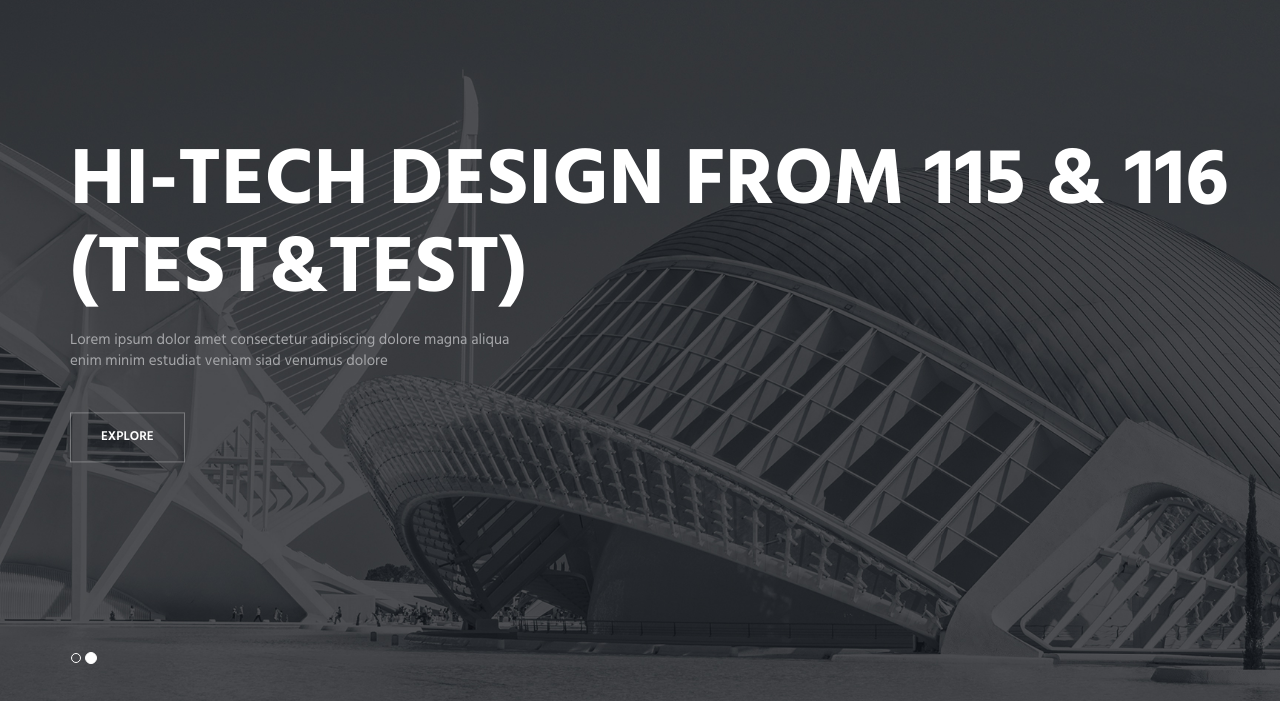
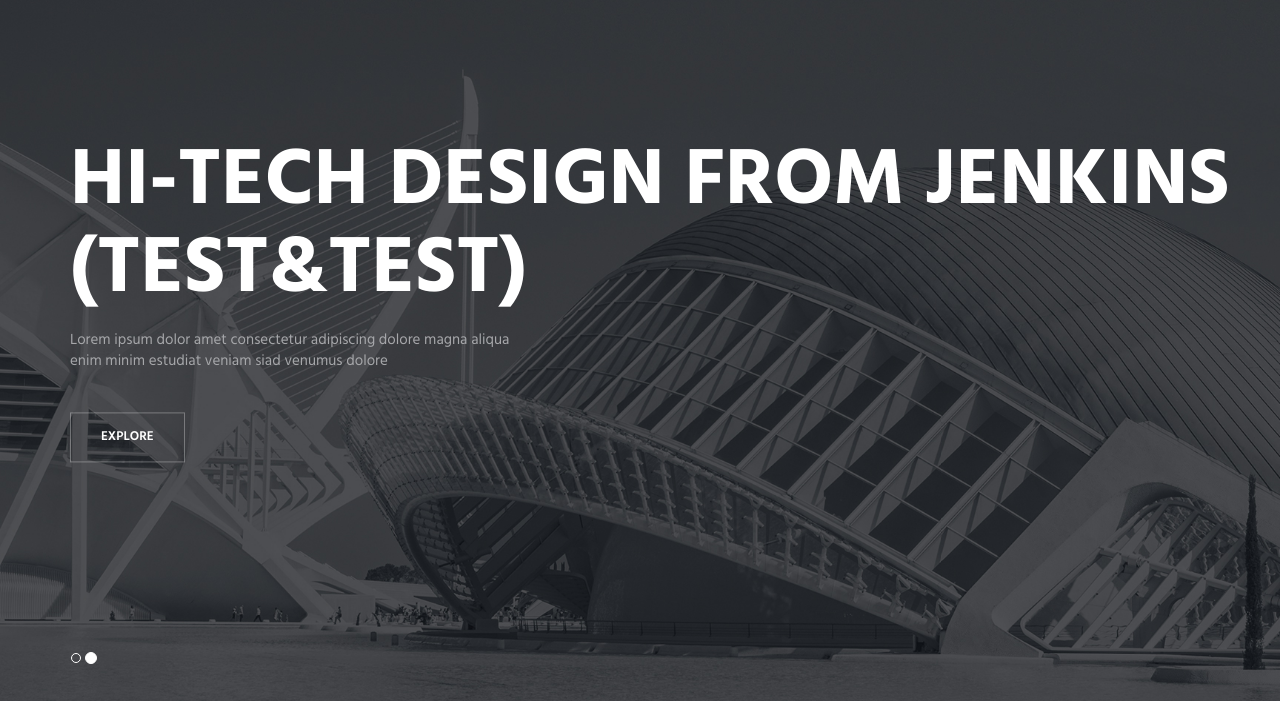
Before and after one commit to kayy2525/project-test, a plain HTML site: page index.html in a window 1280 px wide. Shown: the part 99-800 px from the top of the page. Drawn offline with Linux system fonts and the light colour scheme.

Commit message:
update index

```diff
--- a/index.html
+++ b/index.html
@@ -99,7 +99,7 @@
                     <div class="container">
                         <div class="carousel-centered">
                             <div class="margin-b-40">
-                                <h1 class="carousel-title">Hi-Tech Design from 115 & 116 (TEST&TEST)</h1>
+                                <h1 class="carousel-title">Hi-Tech Design from Jenkins (TEST&TEST)</h1>
                                 <p>Lorem ipsum dolor amet consectetur adipiscing dolore magna aliqua <br/> enim minim estudiat veniam siad venumus dolore</p>
                             </div>
                             <a href="#" class="btn-theme btn-theme-sm btn-white-brd text-uppercase">Explore</a>
@@ -111,7 +111,7 @@
                     <div class="container">
                         <div class="carousel-centered">
                             <div class="margin-b-40">
-                                <h2 class="carousel-title">Hi-Tech Design from 115 & 116 (TEST&TEST)</h2>
+                                <h2 class="carousel-title">Hi-Tech Design from jenkins (TEST&TEST)</h2>
                                 <p>Lorem ipsum dolor amet consectetur adipiscing dolore magna aliqua <br/> enim minim estudiat veniam siad venumus dolore</p>
                             </div>
                             <a href="#" class="btn-theme btn-theme-sm btn-white-brd text-uppercase">Explore</a>
```
Also changed, not shown: 1 other file.
